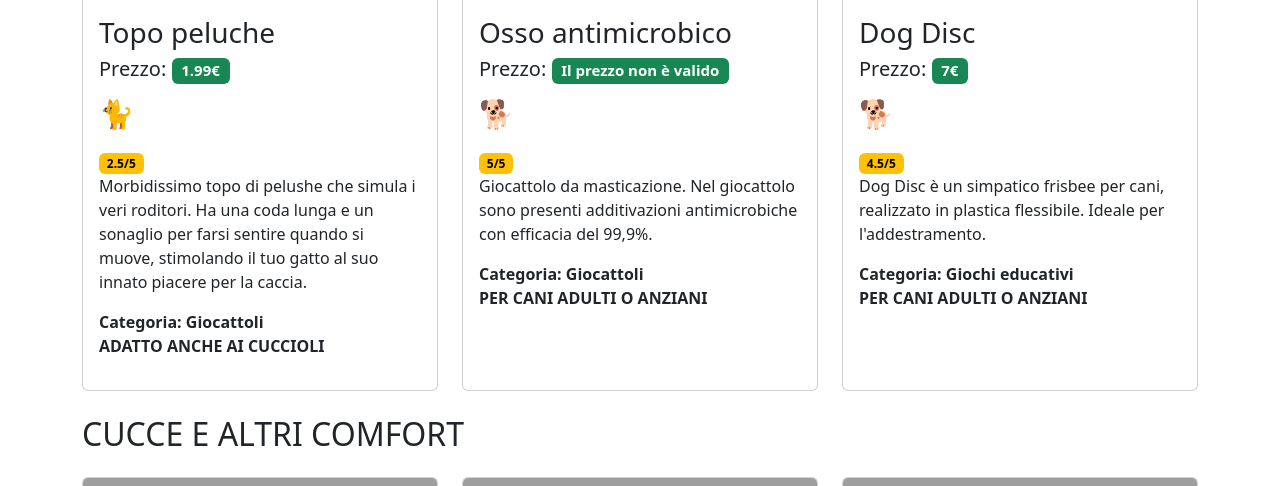
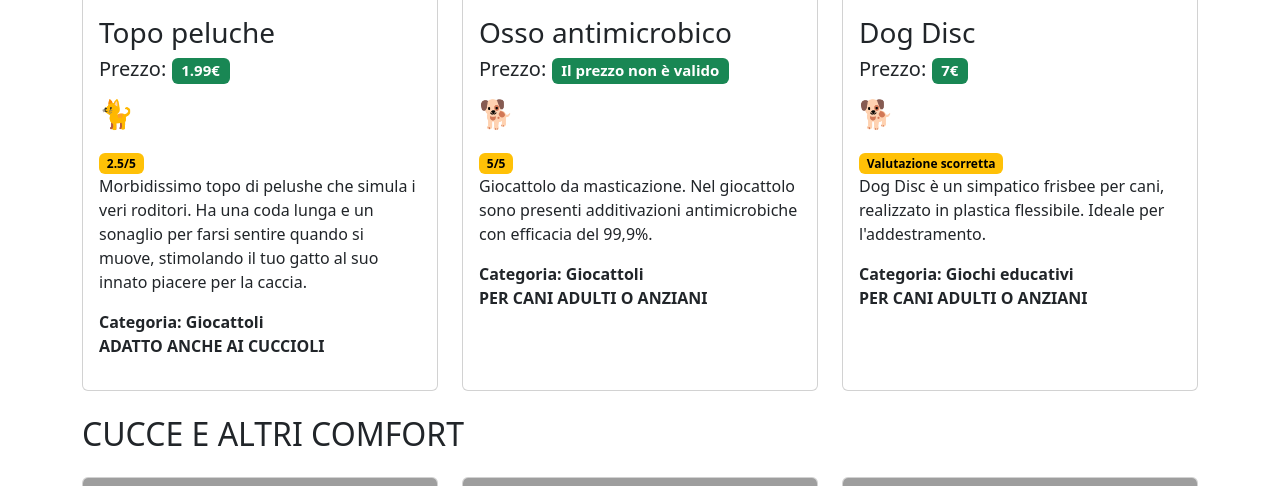
Before and after one commit to Corfaya/php-oop-2, a PHP site: page / in a window 1280 px wide. Shown: the part 1225-1711 px from the top of the page. Run offline with PHP 8.4, Linux system fonts and the light colour scheme; grey boxes are pictures that could not be loaded.

Commit message:
[UPD] error added

```diff
--- a/Traits/Rating.php
+++ b/Traits/Rating.php
@@ -6,14 +6,14 @@
                 if(!is_numeric($_rating) || $_rating < 0 || $_rating > 5) {
                     throw new Exception("Valutazione scorretta");
                 }
-                $this->rating = $_rating;
+                $this->rating = $_rating."/5";
             } catch (Exception $e) {
                 $this->rating = $e->getMessage();
             }
         }
 
         public function getRating() {
-            return $this->rating."/5";
+            return $this->rating;
         }
     }
 ?>
--- a/partials/db.php
+++ b/partials/db.php
@@ -20,7 +20,7 @@
         "toys" => [
             new Toy("https://static.vecteezy.com/ti/vettori-gratis/p1/48754985-carino-gatto-gamer-giocando-gioco-con-telecomando-da-gioco-kawaii-chibi-personaggio-portafortuna-illustrazione-schema-stile-design-vettoriale.jpg", "Topo peluche", 1.99, $animals["cat"], "Giocattoli", "Morbidissimo topo di pelushe che simula i veri roditori. Ha una coda lunga e un sonaglio per farsi sentire quando si muove, stimolando il tuo gatto al suo innato piacere per la caccia.", true, 2.5),
             new Toy("https://static.vecteezy.com/system/resources/previews/049/766/237/non_2x/basic-rgba-flat-sticker-of-dog-chasing-bone-vector.jpg", "Osso antimicrobico", "quattro", $animals["dog"], "Giocattoli", "Giocattolo da masticazione. Nel giocattolo sono presenti additivazioni antimicrobiche con efficacia del 99,9%.", false, 5),
-            new Toy("https://static.vecteezy.com/ti/vettori-gratis/p1/47281776-realistico-animale-domestico-gatto-cane-illustrazione-concetti-vettoriale.jpg", "Dog Disc", 7.00, $animals["dog"], "Giochi educativi", "Dog Disc è un simpatico frisbee per cani, realizzato in plastica flessibile. Ideale per l'addestramento.", false, 4.5)
+            new Toy("https://static.vecteezy.com/ti/vettori-gratis/p1/47281776-realistico-animale-domestico-gatto-cane-illustrazione-concetti-vettoriale.jpg", "Dog Disc", 7.00, $animals["dog"], "Giochi educativi", "Dog Disc è un simpatico frisbee per cani, realizzato in plastica flessibile. Ideale per l'addestramento.", false, "quattro.cinque")
         ],
         "kennels" => [
             new Kennel("https://static.vecteezy.com/ti/vettori-gratis/p1/5151873-carino-cane-cartone-animato-dormire-sul-cuscino-gratuito-vettoriale.jpg", "Cuccia rettangolare in legno", 215.00, $animals["dog"], "Cuccia da interni", "Cuccia dal design moderno e leggero, di forma rettangolare. Il legno permette la protezione dal freddo in inverno e la freschezza nelle estati torride", "96x112x105", false, 5),
```
